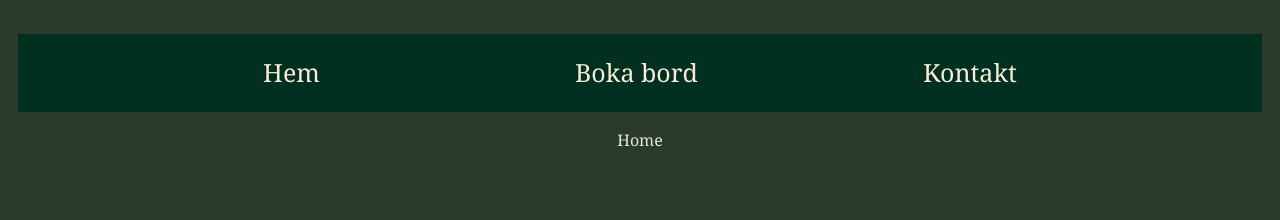
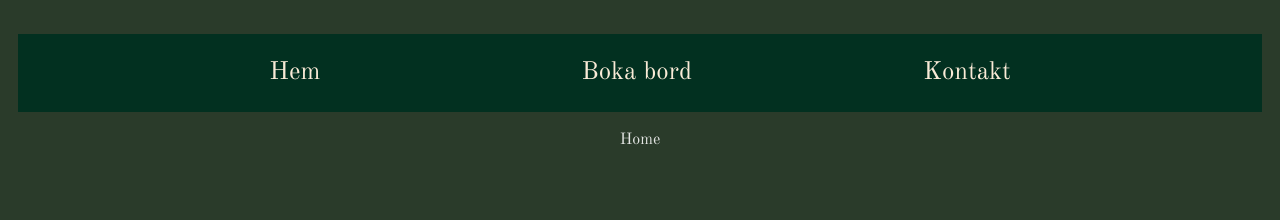
Before and after one commit to Medieinstitutet/the-restaurant-dream-team-6, a React (Vite) app: page / in a window 1280 px wide. Shown: the top 220 px of the page. Built offline with nearby package versions, Linux system fonts and the light colour scheme.

Commit message:
changed the font to old standard TT

```diff
--- a/src/index.scss
+++ b/src/index.scss
@@ -1,3 +1,4 @@
+
 #root {
   max-width: 1280px;
   margin: 0 auto;
@@ -8,7 +9,7 @@
 
 
 :root {
-  font-family:Cambria, Cochin, Georgia, Times, 'Times New Roman', serif;
+  font-family:"Old Standard TT", serif;
   line-height: 1.5;
   font-weight: 400;
 
```
